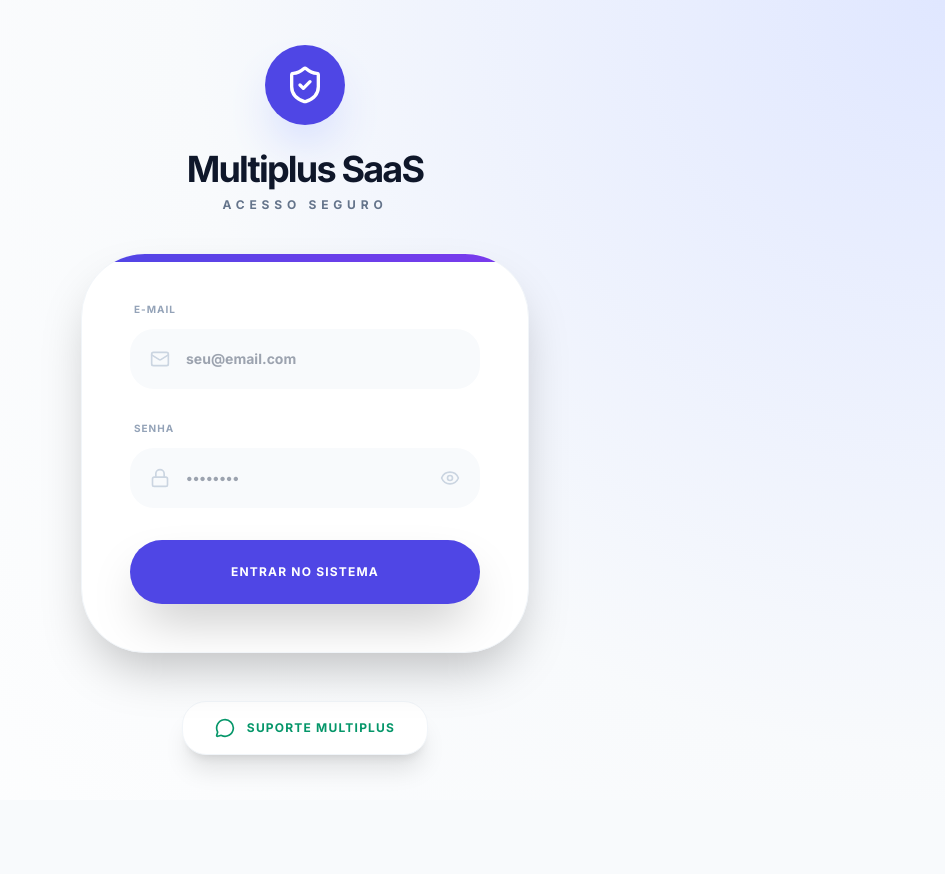
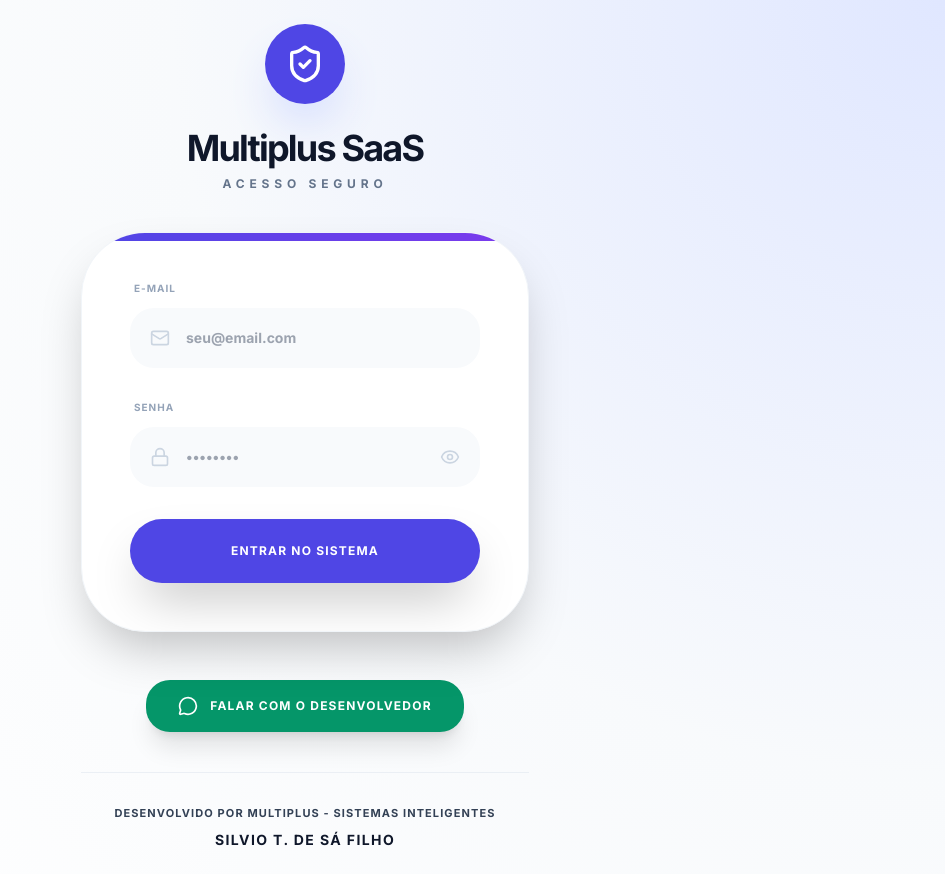
Before and after one commit to digitalpersonal/MultiSaaS, a React (Vite) app: page /super-admin in a window 1280 px wide. Shown: the whole page, without its empty margins (335-1280 px from the left). Before the commit the page ends 800 px from the top, so only its background shows below. Built offline with nearby package versions, Linux system fonts and the light colour scheme.

Commit message:
Add files via upload

```diff
--- a/components/Layout.tsx
+++ b/components/Layout.tsx
@@ -119,6 +119,10 @@ export const Layout: React.FC<LayoutProps> = ({ children, user, onLogout }) => {
             <button onClick={onLogout} className="flex items-center w-full px-3 py-2 text-slate-500 hover:bg-red-50 hover:text-red-600 rounded-xl transition-colors text-sm font-semibold">
               <LogOut size={18} className="mr-3" /> Sair do Sistema
             </button>
+            <div className="mt-4 pt-4 border-t border-slate-100 text-center px-2 pb-4">
+               <p className="text-[9px] font-black text-slate-700 uppercase whitespace-nowrap overflow-hidden text-ellipsis">Desenvolvido por Multiplus - Sistemas Inteligentes</p>
+               <p className="text-[11px] font-black text-indigo-600 mt-1 uppercase tracking-wider">Silvio T. de Sá Filho</p>
+            </div>
           </div>
         </div>
       </aside>
@@ -144,7 +148,15 @@ export const Layout: React.FC<LayoutProps> = ({ children, user, onLogout }) => {
         </header>
 
         <main ref={mainRef} className="flex-1 overflow-y-auto p-4 lg:p-8 pb-24 lg:pb-8 scroll-smooth">
-          <div className="max-w-7xl mx-auto">{children}</div>
+          <div className="max-w-7xl mx-auto min-h-full flex flex-col">
+            <div className="flex-1">
+              {children}
+            </div>
+            <footer className="mt-16 pt-12 border-t border-slate-200 text-center pb-8">
+              <p className="text-[11px] font-black text-slate-700 uppercase tracking-widest whitespace-nowrap">Desenvolvido por Multiplus - Sistemas Inteligentes</p>
+              <p className="text-sm font-black text-slate-900 mt-2 uppercase tracking-[0.1em]">Silvio T. de Sá Filho</p>
+            </footer>
+          </div>
         </main>
 
         <nav className="lg:hidden fixed bottom-0 left-0 right-0 bg-white/90 backdrop-blur-lg border-t border-slate-200 px-6 py-3 flex justify-between items-center z-40 shadow-[0_-8px_30px_rgb(0,0,0,0.04)] pb-safe">
--- a/pages/Login.tsx
+++ b/pages/Login.tsx
@@ -62,7 +62,7 @@ export const Login: React.FC<LoginProps> = ({ onLogin }) => {
   };
 
   const handleContactSupport = () => {
-    window.open('https://wa.me/5535991048020?text=Olá Multiplus! Meu acesso está bloqueado.', '_blank');
+    window.open('https://wa.me/5535991048020?text=Olá Silvio! Gostaria de falar sobre o sistema Multiplus.', '_blank');
   };
 
   return (
@@ -133,11 +133,16 @@ export const Login: React.FC<LoginProps> = ({ onLogin }) => {
           </form>
         </div>
 
-        <div className="mt-12 text-center">
-          <button onClick={handleContactSupport} className="inline-flex items-center gap-3 px-8 py-4 bg-white border border-slate-100 text-emerald-600 rounded-3xl text-xs font-black uppercase tracking-widest shadow-xl hover:bg-emerald-50 transition-all active:scale-95 group">
+        <div className="mt-12 text-center space-y-10">
+          <button onClick={handleContactSupport} className="inline-flex items-center gap-3 px-8 py-4 bg-emerald-600 text-white rounded-3xl text-xs font-black uppercase tracking-widest shadow-xl hover:bg-emerald-700 transition-all active:scale-95 group">
             <MessageCircle size={20} className="group-hover:animate-pulse" />
-            Suporte Multiplus
+            Falar com o desenvolvedor
           </button>
+
+          <div className="pt-8 border-t border-slate-200/60">
+            <p className="text-[11px] font-black text-slate-700 uppercase tracking-widest whitespace-nowrap">Desenvolvido por Multiplus - Sistemas Inteligentes</p>
+            <p className="text-sm font-black text-slate-900 mt-2 uppercase tracking-[0.1em]">Silvio T. de Sá Filho</p>
+          </div>
         </div>
       </div>
     </div>
```
